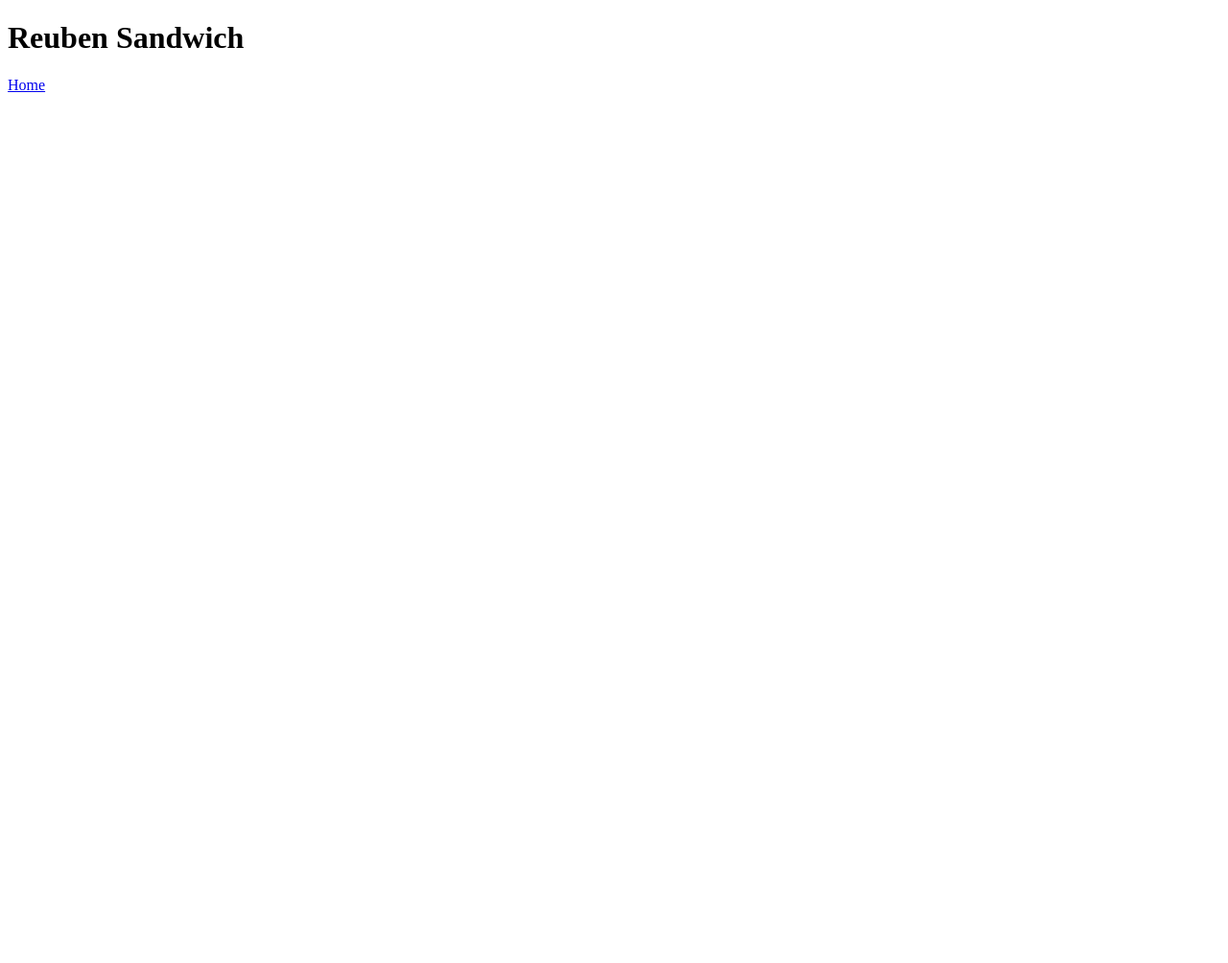
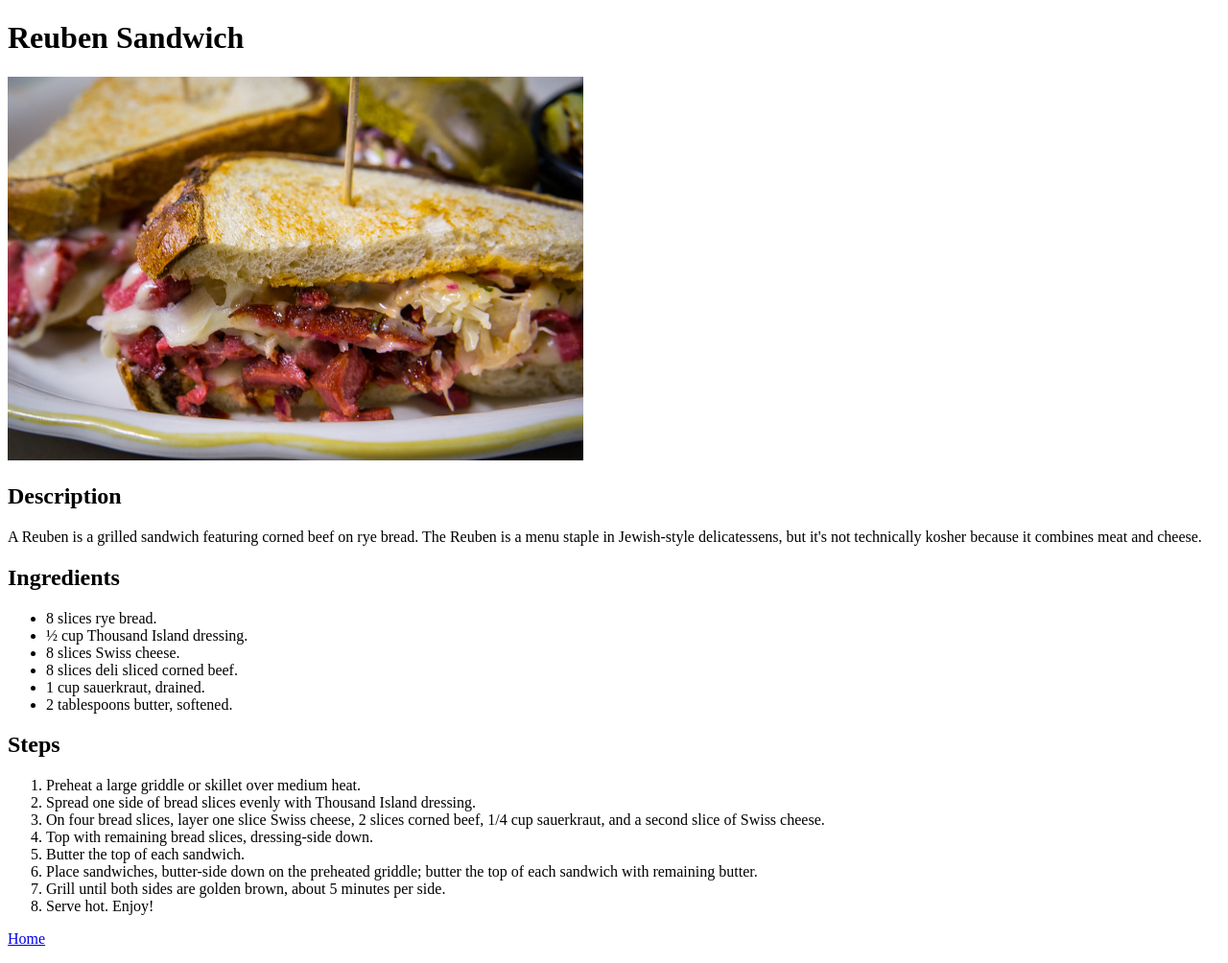
Before and after one commit to enxel/TOP, a plain HTML site: page odin-recipes/recipes/reuben.html in a window 1280 px wide. Shown: the whole page at 96% size. Before the commit the page ends 800 px from the top, so only its background shows below. Drawn offline with Linux system fonts and the light colour scheme.

Commit message:
Add Reuben Sandwich page content

```diff
--- a/odin-recipes/recipes/reuben.html
+++ b/odin-recipes/recipes/reuben.html
@@ -6,6 +6,32 @@
 </head>
 <body>
     <h1>Reuben Sandwich</h1>
+    <img src="../img/reuben.jpg" width="600">
+    <h2>Description</h2>
+    <p>A Reuben is a grilled sandwich featuring corned beef on rye bread.
+        The Reuben is a menu staple in Jewish-style delicatessens, but
+        it's not technically kosher because it combines meat and cheese.</p>
+    <h2>Ingredients</h2>
+    <ul>
+        <li>8 slices rye bread.</li>
+        <li>½ cup Thousand Island dressing.</li>
+        <li>8 slices Swiss cheese.</li>
+        <li>8 slices deli sliced corned beef.</li>
+        <li>1 cup sauerkraut, drained.</li>
+        <li>2 tablespoons butter, softened.</li>
+    </ul>
+    <h2>Steps</h2>
+    <ol>
+        <li>Preheat a large griddle or skillet over medium heat.</li>
+        <li>Spread one side of bread slices evenly with Thousand Island dressing.</li>
+        <li>On four bread slices, layer one slice Swiss cheese, 2 slices corned beef, 1/4 cup sauerkraut, and a second slice of Swiss cheese.</li>
+        <li>Top with remaining bread slices, dressing-side down.</li>
+        <li>Butter the top of each sandwich.</li>
+        <li>Place sandwiches, butter-side down on the preheated griddle; butter the top of each sandwich with remaining butter.</li>
+        <li>Grill until both sides are golden brown, about 5 minutes per side.</li>
+        <li>Serve hot. Enjoy!</li>
+    </ol>
+
     <p><a href="../index.html">Home</a></p>
 </body>
 </html>
```
Also changed, not shown: odin-recipes/img/reuben.jpg (added).
